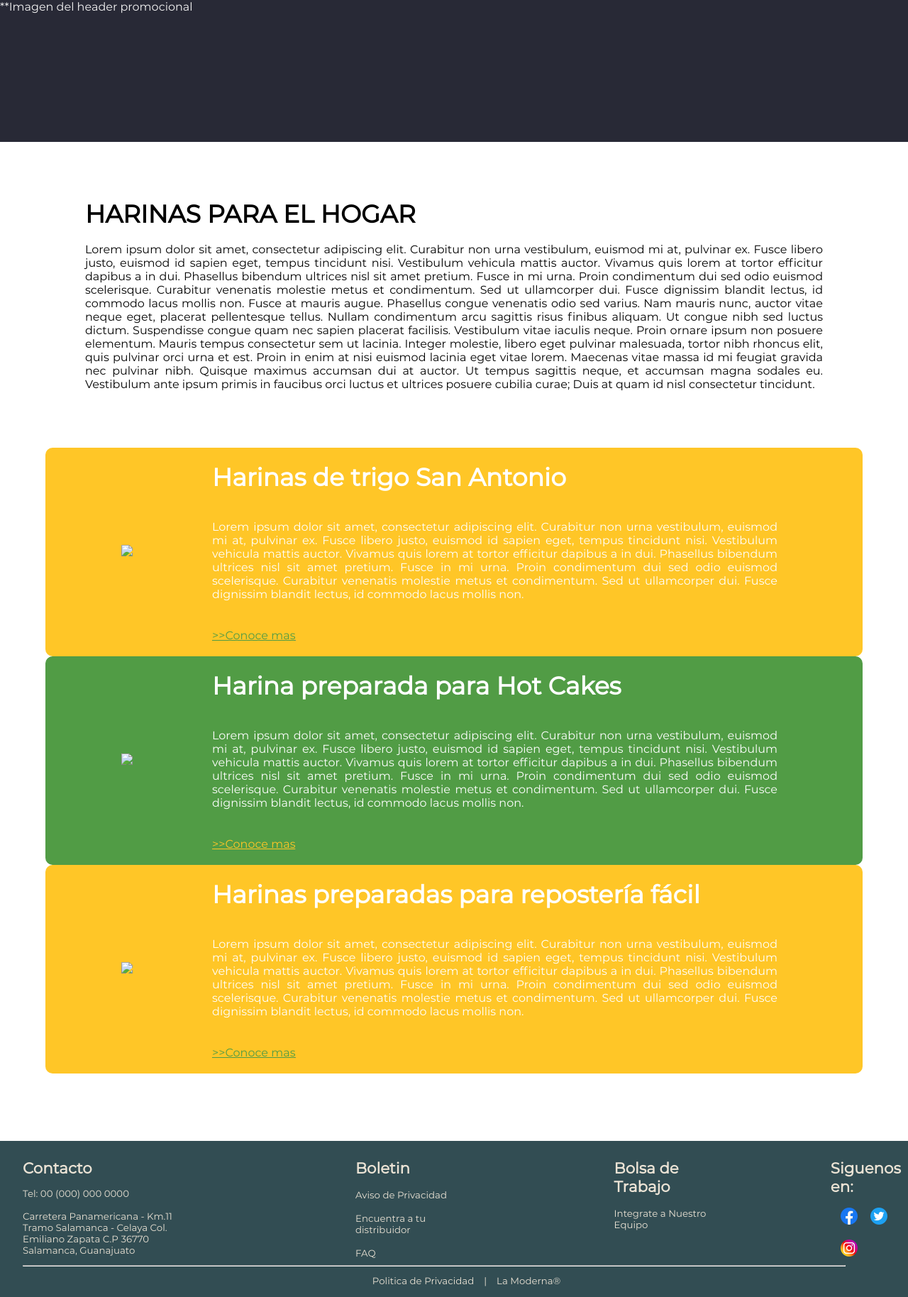
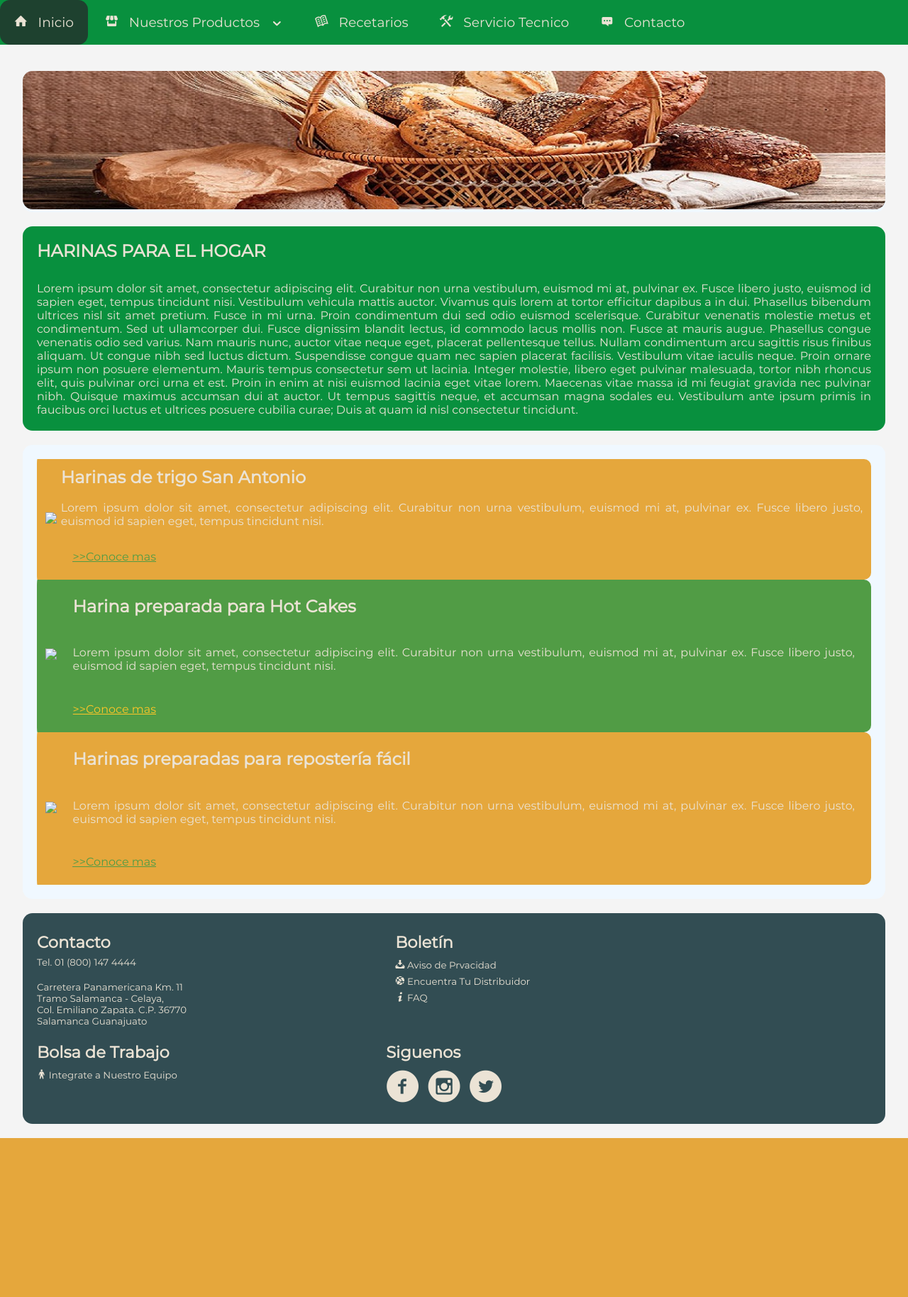
Before and after one commit to fabian994/primerDisenio, a PHP site: page /harinas_hogar.html in a window 1280 px wide. Shown: the whole page at 71% size. After the commit the page ends 1604 px from the top, so only its background shows below. Run offline with PHP 8.4, Linux system fonts and the light colour scheme; some libraries are stand-ins or nearby versions; some web fonts are replaced.

Commit message:
Actualizado harinas_hogar

```diff
--- a/harinas_hogar.html
+++ b/harinas_hogar.html
@@ -1,42 +1,89 @@
 <!DOCTYPE html>
-<html>
+<html lang="en">
 <head>
-	<meta charset = "UTF-8">
-    <meta http-equiv = "X-UA-Compatible" content = "IE=edge">
-    <meta name = "viewport" content = "width = device-width, height = device-height, initial-scale = 1.0, minimum-scale = 1.0">
-    <link rel="stylesheet" href="styles/harinas_para_hogar.css" type="text/css">
+    <meta charset="UTF-8">
+    <meta http-equiv="X-UA-Compatible" content="IE=edge">
+    <meta name="viewport" content="width=device-width, initial-scale=1.0">
+
+    <link href = "styles/harinas_para_hogar.css" rel = "stylesheet">
+    <link href = "styles/menu.css" rel = "stylesheet">
+    <link href = "styles/icons/fonts.css" rel = "stylesheet">
+
+    <script src = "scripts/jquery-latest.js"></script>
+    <script src = "scripts/encabezado.js"></script>
 
 	<title>Harinas para el hogar</title>
 </head>
 <body>
 
-	<section id = "header_image">
-        **Imagen del header promocional
-    </section>
+    <header class = "menu">
+        <div class = "menu_bar">
+            <a href = "#" class = "b_menu"><span class = "icon-menu"></span> Pirineos </a>
+        </div>
 
 
-    <section>
+        <!-- <span class = "img_banner">
+            <img src = "imagenes/pirineos_logo.png">
+        </span> -->
 
-    	<section class = "Harinas_descripcion">
-            <article>
-                <h2 class = "titulo26" style="color: black;"> HARINAS PARA EL HOGAR </h2><br>
-                <p style="color: black;">
+        <nav>
+
+            <ul>
+
+                <li><a href = "#"><span class = "icon-home"></span> Inicio </a></li>
+
+                <li class = "submenu">
+
+                    <a href = "#"><span class = "icon-shop"></span> Nuestros Productos <span class = "slide_icon icon-chevron-down"></span></a>
+                    <ul class = "children">
+                        <li><a href="#"> Harinas de Trigo <span class = "icon-bowl"></span> </a></li>
+                        <li><a href="#"> Harinas para el Hogar <span class = "icon-bowl"></span> </a></li>
+                        <li><a href="#"> Harinas Preparadas Tres Estrellas <span class = "icon-bowl"></span> </a></li>
+                        <li><a href="#"> Polvo para Hornear Tres Estrellas <span class = "icon-bowl"></span> </a></li>
+                        <li><a href="#"> Mejorantes RendiMix <span class = "icon-bowl"></span> </a></li>
+                        <li><a href="#"> Derivados del Trigo <span class = "icon-bowl"></span> </a></li>
+                    </ul>
+
+                </li>
+
+                <li><a href = "#"><span class = "icon-open-book"></span> Recetarios </a></li>
+                <li><a href = "#"><span class = "icon-tools"></span> Servicio Tecnico </a></li>
+                <li><a href = "#"><span class = "icon-typing"></span> Contacto </a></li>
+
+            </ul>
+        </nav>
+    </header>
+
+    <div class="container">
+
+    	<header class = "header">
+
+            <img id = "header_image" src = "imagenes/bread_banner.jpg">
+
+        </header>
+
+
+        <main class = "content">
+
+            <h2 id = "lineamientos_titulo"> HARINAS PARA EL HOGAR <br><br> </h2>
+            <p id = "lineamientos_descripcion">
                     Lorem ipsum dolor sit amet, consectetur adipiscing elit. Curabitur non urna vestibulum, euismod mi at, pulvinar ex. Fusce libero justo, euismod id sapien eget, tempus tincidunt nisi. Vestibulum vehicula mattis auctor. Vivamus quis lorem at tortor efficitur dapibus a in dui. Phasellus bibendum ultrices nisl sit amet pretium. Fusce in mi urna. Proin condimentum dui sed odio euismod scelerisque. Curabitur venenatis molestie metus et condimentum. Sed ut ullamcorper dui. Fusce dignissim blandit lectus, id commodo lacus mollis non.
 
                     Fusce at mauris augue. Phasellus congue venenatis odio sed varius. Nam mauris nunc, auctor vitae neque eget, placerat pellentesque tellus. Nullam condimentum arcu sagittis risus finibus aliquam. Ut congue nibh sed luctus dictum. Suspendisse congue quam nec sapien placerat facilisis. Vestibulum vitae iaculis neque. Proin ornare ipsum non posuere elementum. Mauris tempus consectetur sem ut lacinia. Integer molestie, libero eget pulvinar malesuada, tortor nibh rhoncus elit, quis pulvinar orci urna et est. Proin in enim at nisi euismod lacinia eget vitae lorem. Maecenas vitae massa id mi feugiat gravida nec pulvinar nibh. Quisque maximus accumsan dui at auctor. Ut tempus sagittis neque, et accumsan magna sodales eu. Vestibulum ante ipsum primis in faucibus orci luctus et ultrices posuere cubilia curae; Duis at quam id nisl consectetur tincidunt.
 
-                </p>
-            </article>
-        </section>
+            </p>
 
-        <section>
+        </main>
+
+
+        <div class="widget-1">
             <table class = "tabla_harinas_hogar">
-                <tr id="tabla_fila1">
+                <tr id="tabla_fila">
                     <td id="img_producto"><img src="https://via.placeholder.com/200"></td>
                     <td id="producto_descripcion">
-                        <h2 class = "titulo26" id="producto_descripcion"> Harinas de trigo San Antonio  </h2><br>
-                        <p id="producto_descripcion">
-                            Lorem ipsum dolor sit amet, consectetur adipiscing elit. Curabitur non urna vestibulum, euismod mi at, pulvinar ex. Fusce libero justo, euismod id sapien eget, tempus tincidunt nisi. Vestibulum vehicula mattis auctor. Vivamus quis lorem at tortor efficitur dapibus a in dui. Phasellus bibendum ultrices nisl sit amet pretium. Fusce in mi urna. Proin condimentum dui sed odio euismod scelerisque. Curabitur venenatis molestie metus et condimentum. Sed ut ullamcorper dui. Fusce dignissim blandit lectus, id commodo lacus mollis non.
+                        <h2> Harinas de trigo San Antonio  </h2><br>
+                        <p>
+                            Lorem ipsum dolor sit amet, consectetur adipiscing elit. Curabitur non urna vestibulum, euismod mi at, pulvinar ex. Fusce libero justo, euismod id sapien eget, tempus tincidunt nisi.
                         </p>
                         <br>
                         <a href="https://www.tres-estrellas.com/nuestros-productos/harina-de-trigo" target="_blank">
@@ -45,12 +92,12 @@
                     </td>
                 </tr>
 
-                <tr id="tabla_fila2">
+                <tr id="tabla_fila">
                     <td id="img_producto"><img src="https://via.placeholder.com/200"></td>
                     <td id="producto_descripcion">
                         <h2 class = "titulo26" id="producto_descripcion"> Harina preparada para Hot Cakes</h2><br>
                         <p id="producto_descripcion">
-                            Lorem ipsum dolor sit amet, consectetur adipiscing elit. Curabitur non urna vestibulum, euismod mi at, pulvinar ex. Fusce libero justo, euismod id sapien eget, tempus tincidunt nisi. Vestibulum vehicula mattis auctor. Vivamus quis lorem at tortor efficitur dapibus a in dui. Phasellus bibendum ultrices nisl sit amet pretium. Fusce in mi urna. Proin condimentum dui sed odio euismod scelerisque. Curabitur venenatis molestie metus et condimentum. Sed ut ullamcorper dui. Fusce dignissim blandit lectus, id commodo lacus mollis non.
+                            Lorem ipsum dolor sit amet, consectetur adipiscing elit. Curabitur non urna vestibulum, euismod mi at, pulvinar ex. Fusce libero justo, euismod id sapien eget, tempus tincidunt nisi.
                         </p>
                         <br>
                         <a href="https://www.tres-estrellas.com/nuestros-productos/hot-cakes" target="_blank">
@@ -59,12 +106,12 @@
                     </td>
                 </tr>
 
-                <tr id="tabla_fila1">
+                <tr id="tabla_fila">
                     <td id="img_producto"><img src="https://via.placeholder.com/200">
                     <td id="producto_descripcion">
                         <h2 class = "titulo26" id="producto_descripcion"> Harinas preparadas para repostería fácil</h2><br>
                         <p id="producto_descripcion">
-                            Lorem ipsum dolor sit amet, consectetur adipiscing elit. Curabitur non urna vestibulum, euismod mi at, pulvinar ex. Fusce libero justo, euismod id sapien eget, tempus tincidunt nisi. Vestibulum vehicula mattis auctor. Vivamus quis lorem at tortor efficitur dapibus a in dui. Phasellus bibendum ultrices nisl sit amet pretium. Fusce in mi urna. Proin condimentum dui sed odio euismod scelerisque. Curabitur venenatis molestie metus et condimentum. Sed ut ullamcorper dui. Fusce dignissim blandit lectus, id commodo lacus mollis non.
+                            Lorem ipsum dolor sit amet, consectetur adipiscing elit. Curabitur non urna vestibulum, euismod mi at, pulvinar ex. Fusce libero justo, euismod id sapien eget, tempus tincidunt nisi.
                         </p>
                         <br>
                         <a href="https://www.tres-estrellas.com/nuestros-productos/reposteria-facil" target="_blank">
@@ -73,91 +120,73 @@
                     </td>
                 </tr>
             </table>
+        </div>
 
 
-    </section><br><br><br><br><br>
-</section>
+        <footer class = "footer">
 
-    <footer>
+                <div class = "contact">
 
-        <section id = "footer_items">
+                    <ul>
+                        <li id = "contact">
 
-            <section id = "footer_items_1">
-                <p id = "contacto"> Contacto </p>
-                <p id = "contacto_descripcion">
-                    Tel: 00 (000) 000 0000 <br><br>
-                    Carretera Panamericana  - Km.11
-                    Tramo Salamanca - Celaya
-                    Col. Emiliano Zapata C.P 36770
-                    Salamanca, Guanajuato
-                </p>
-            </section>
+                            <ul>
+                                <li id = "footer_title"> Contacto </li>
+                                <li> Tel. 01 (800) 147 4444 </li>
+                                <li> <br>
+                                     Carretera Panamericana Km. 11      <br>
+                                     Tramo Salamanca - Celaya,          <br>
+                                     Col. Emiliano Zapata. C.P. 36770   <br>
+                                     Salamanca Guanajuato </li>
+                            </ul>
 
-            <section id = "footer_items_2">
-                <p id = "boletin"> Boletin </p>
+                        </li>
 
-                <a href="imagenes/1.txt" target = "_blank" style="text-decoration: none;">
-                    <p id = "boletin_links"> Aviso de Privacidad </p>
-                </a>
+                        <li id = "boletin">
 
-                <a href="imagenes/2.txt" style="text-decoration: none;">
-                    <p id = "boletin_links"> Encuentra a tu distribuidor </p>
-                </a>
+                            <ul>
+                                <li id = "footer_title"> Boletín </li>
 
-                <a href="imagenes/3.txt" style="text-decoration: none;">
-                    <p id = "boletin_links"> FAQ </p>
-                </a>
+                                <li><a href = "#"><span class = "icon-download"></span> Aviso de Prvacidad </a></li>
+                                <li><a href = "#"><span class = "icon-network"></span> Encuentra Tu Distribuidor </a></li>
+                                <li><a href = "#"><span class = "icon-info"></span> FAQ </a></li>
 
-            </section>
+                            </ul>
 
-            <section id = "footer_items_3">
-                <p id = "bolsa_trabajo"> Bolsa de Trabajo </p>
+                        </li>
 
-                <a href="imagenes/1.txt" target = "_blank" style="text-decoration: none;">
-                    <p id = "bolsa_trabajo_link"> Integrate a Nuestro Equipo </p>
-                </a>
+                        <li id = "bolsa_trabajo">
 
-            </section>
+                            <ul>
+                                <li id = "footer_title"> Bolsa de Trabajo </li>
 
-            <section id = "footer_items_4">
-                <p id = "siguenos"> Siguenos en: </p>
+                                <li><a href = "#"><span class = "icon-man"></span> Integrate a Nuestro Equipo </a></li>
 
-                <section id = "s_media">
+                            </ul>
 
-                    <a href="imagenes/1.txt" target = "_blank" style="text-decoration: none;">
-                        <img id = "fb_icon" src = "imagenes/facebook.png">
-                    </a>
+                        </li>
 
-                    <a href="imagenes/1.txt" target = "_blank" style="text-decoration: none;">
-                        <img id = "fb_icon" src = "imagenes/twitter.png">
-                    </a>
+                        <li id = "siguenos">
 
-                    <a href="imagenes/1.txt" target = "_blank" style="text-decoration: none;">
-                        <img id = "fb_icon" src = "imagenes/instagram.png">
-                    </a>
+                            <ul>
+                                <li id = "footer_title"> Siguenos </li>
 
-                </section>
+                                <ul class = "share_buttons_footer">
 
-            </section>
+                                    <li><a href = "#"><span class = "icon-facebook-with-circle"></span></a></li>
+                                    <li><a href = "#"><span class = "icon-instagram-with-circle"></span></a></li>
+                                    <li><a href = "#"><span class = "icon-twitter-with-circle"></span></a></li>
 
-        </section>
+                                </ul>
 
-        <hr style = "width: 90.5%;
-                    margin-left: 2.5%;">
+                            </ul>
 
-        <section id = "privacy">
-            <a href="imagenes/1.txt" target = "_blank" style="text-decoration: none;">
-                <p id = "privacy_adv"> Politica de Privacidad</p>
-            </a>
+                        </li>
 
-            <p id = "privacy_adv"> &nbsp; &nbsp; | &nbsp; &nbsp;</p>
+                    </ul>
 
-            <a href="imagenes/1.txt" target = "_blank" style="text-decoration: none;">
-                <p id = "privacy_adv"> La Moderna® </p>
-            </a>
-        </section>
-
-    </footer>
-
+                </div>
+        </footer>
+    </div>
 </body>
 </html>
--- a/styles/harinas_para_hogar.css
+++ b/styles/harinas_para_hogar.css
@@ -1,82 +1,98 @@
-
 @font-face {
     font-family: Montserrat;
     src: url(Montserrat-Regular.otf);
 }
 
-*{
-    margin: 0%;
-    padding: 0%;
+* {
+    margin: 0;
+    padding: 0;
     font-family: Montserrat;
 }
 
-p{
-    font-family: Montserrat;
-    color: white ;
+.menu {
+    position: fixed;
+    padding: 0;
+    margin: 0;
 }
 
-.titulo26{
-    font-family: Montserrat;
-    color: white;
-    font-size: 26pt;
+body {
+    background-color: #F4F4F4;
 }
 
-.body{
-    padding-left: 120px;
-    padding-top: 80px;
-    padding-bottom: 80px;
+/* CONTENEDOR - ENGLOBA TODA LA PAGINA */
+
+.container {
+    width: 95%;
+    padding-top: 100px;
+    margin: 20px auto;
+    margin-top: 0;
+    display: grid;
+    gap: 20px;
+    grid-template-columns: auto;
+    grid-template-rows: repeat(4, auto);
+
+    grid-template-areas: "header"
+                         "content"
+                         "widget-1"
+                         "footer";
 }
 
-#header_image{
-    background-color: #282936;
-    color: whitesmoke;
-    width: 100%;
-    height: 200px;
+/* CLASES DEL CONTENEDOR - CADA UNA DE ELLAS */
+
+.container div,
+.container .header,
+.container .content,
+.container .footer {
+    background-color: aliceblue;
+    padding: 20px;
+    border-radius: 14px;
 }
 
-#nav_bar{
-    width: 400px;
-    height: 1459px;
-    background-color: #519C45;
-    position: absolute;
-    right: 0px;
+/* HEADER DE LA PAGINA */
+
+.container .header {
+    color: aliceblue;
+    grid-area: header;
+    padding: 0px;
 }
 
-.Harinas_descripcion{
+/* IMAGEN DEL HEADER */
 
-    text-align: justify;
-    padding-left: 120px;
-    padding-right: 120px;
-    padding-top: 80px;
-    padding-bottom: 80px;
+.container .header #header_image {
+    width: 100%;
+    border-radius: 14px;
 }
 
-.harinas_hogar{
-    display: inline-flex;
-    text-align: center;
-    height: 225px;
-    width: 100%;
-    padding-top: 25px;
-    padding-bottom: 25px;
-    padding-left: 10%;
-    align-content: center;
+/* CONTENIDO - ENGLOBA EL CONTENIDO PRINCIPAL */
+
+.container .content {
+    grid-area: content;
+    background-color: #08903E;
+    color: #EBE3D5;
+    text-align: justify;
+}
+
+/* WIDGET 1 - SOLO EL PRIMER WIDGET */
+
+.container .widget-1 {
+    color: #EBE3D5;
+    grid-area: widget-1;
 }
 
 .tabla_harinas_hogar{
     margin: 0 auto;
     border-collapse: collapse;
-    padding-left: 10%;
-    width: 90%;
+    width: 100%;
 
 }
 
-#tabla_fila1{
+#tabla_fila:nth-of-type(odd){
 
     border-radius: 10px;
-    background-color: #ffc627;
+    background-color: #E5A73C;
 }
 
-#tabla_fila2{
+#tabla_fila{
 
     border-radius: 10px;
     background-color: #519C45;
@@ -84,168 +100,227 @@ p{
 
 #img_producto{
 
-    border-radius: 10px 0px 0px 10px;
+    border-radius: 4% 0% 0% 4%;
     padding-left: 1%;
     padding-top: 0.5%;
     padding-bottom: 0.5%;
-    padding-right: 0.5%;
-    width: 225px;
-
+    padding-right: 1%;
     text-align: center;
-    vertical-align: middle;
-    border-right: 0px;
 }
 
 #producto_descripcion{
 
-    border-radius: 0px 10px 10px 0px;
+    border-radius: 0% 10px 10px 0%;
     text-align: justify;
     vertical-align: middle;
-    padding-left: 0.5%;
-    padding-right: 60px;
-    padding-top: 10px;
-    padding-bottom: 10px;
+    padding-left: 1.5%;
+    padding-right: 1%;
+    padding-top: 1%;
+    padding-bottom: 1%;
 }
 
-.Boton_conoceMas{ /*Tiene link a sitio externo tres estrellas */
-    background: #519C45;
-    color: white;
-    font-size: 14pt;
-    font-weight: bold;
-    width: 160px;
-    height: 28px;
-    padding: 0;
-    border: none
+/* FOOTER - ENGLOBA TODO EL FOOTER */
+
+.container .footer {
+    background-color: #324D53;
+    color: #EBE3D5;
+    grid-area: footer;
 }
 
-.Boton_conoceMas:hover{
-    background: white;
-    color: #519C45;
+.container .footer div {
+    padding: 0;
+    background-color: transparent;
+}
+
+.container .footer .contact #contact,
+.container .footer .contact #boletin,
+.container .footer .contact #bolsa_trabajo,
+.container .footer .contact #siguenos {
+    display: inline-flex;
+    font-size: 14pt;
+}
+
+/* -------------------------------------------------------------------------------- */
+
+/* ELEMENTO - CONTACTO */
+
+.container .footer .contact #contact {
+    padding-right: 290px;
+    /* 370 defualt */
+    padding-bottom: 15px;
+}
+
+/* ELEMENTO - TITULO CONTACTO */
+
+.container .footer .contact #contact ul #footer_title {
+    font-size: 17pt;
+    font-weight: bold;
+    list-style: none;
+    padding-bottom: 3px;
 }
 
 
-#items{
-    padding-left: 36px;
+/* ELEMENTO - INFORMACION CONTACTO */
+
+.container .footer .contact #contact ul li {
+    font-size: 10pt;
+    list-style: none;
+    padding-top: 3px;
 }
 
-footer{
-    width: 100%;
-    height: 220px;
-    background-color: #324D53;
-    z-index: 1;
-    position: relative;
+/* -------------------------------------------------------------------------------- */
+
+/* ELEMENTO - BOLETIN */
+
+.container .footer .contact #boletin {
+    padding-right: 290px;
+    padding-bottom: 15px;
+}
+
+/* ELEMENTO - TITULO BOLETIN */
+
+.container .footer .contact #boletin ul #footer_title {
+    font-size: 17pt;
+    font-weight: bold;
+    list-style: none;
+    padding-bottom: 3px;
+}
+
+/* ELEMENTO - INFORMACION BOLETIN */
+
+.container .footer .contact #boletin ul li {
+    font-size: 10pt;
+    list-style: none;
+    padding-top: 7px;
+}
+
+.container .footer .contact #boletin ul li a {
+    color: #EBE3D5;
+    text-decoration: none;
+}
+
+/* -------------------------------------------------------------------------------- */
+
+/* ELEMENTO - BOLETIN */
+
+.container .footer .contact #bolsa_trabajo {
+    padding-right: 290px;
+    padding-bottom: 15px;
+}
+
+/* ELEMENTO - TITULO BOLSA DE TRABAJO */
+
+.container .footer .contact #bolsa_trabajo ul #footer_title {
+    font-size: 17pt;
+    font-weight: bold;
+    list-style: none;
+    padding-bottom: 3px;
+}
+
+/* ELEMENTO - INFORMACION BOLSA DE TRABAJO */
+
+.container .footer .contact #bolsa_trabajo ul li {
+    font-size: 10pt;
+    list-style: none;
+    padding-top: 7px;
+}
+
+.container .footer .contact #bolsa_trabajo ul li a {
+    color: #EBE3D5;
+    text-decoration: none;
+}
+
+/* -------------------------------------------------------------------------------- */
+
+/* ELEMENTO - SIGUENOS EN */
+
+.container .footer .contact #siguenos {
+    padding-right: 0px;
+    padding-bottom: 0px;
+}
+
+/* ELEMENTO - TITULO SIGUENOS EN */
+
+.container .footer .contact #siguenos ul #footer_title {
+    font-size: 17pt;
+    font-weight: bold;
+    list-style: none;
+    padding-bottom: 3px;
+}
+
+/* ELEMENTO - INFORMACION SIGUENOS EN */
+
+.container .footer .contact #siguenos ul li {
+    font-size: 10pt;
+    list-style: none;
+    padding-top: 7px;
+}
+
+.container .footer .contact #siguenos ul .share_buttons_footer li {
+    display: inline-block;
+    padding-right: 7px;
+}
+
+.container .footer .contact #siguenos ul li a {
+    color: #EBE3D5;
+    text-decoration: none;
+    font-size: 35pt;
+}
+
+/* MEDIA QUIERY - DISPOSITIVOS CON UN ANCHO MAXIMO DE 768 (1180 op) PIXELES */
+
+@media screen and (max-width: 1180px) {
+
+    .container {
+
+        grid-template-areas: "header header header"
+                             "content content content"
+                             "content2 content2 content2"
+                             "widget-1 widget-1 widget-1"
+                             "widget-2 widget-2 widget-2"
+                             "sidebar sidebar sidebar"
+                             "footer footer footer";
+
+
+    }
+
+    .container .sidebar div {
+        background-color: transparent;
+        padding: 0;
+        /* CONTROL DEL ESPACIADO ENTRE LOS ELEMENTOS DE LA SIDEBAR */
+        padding-bottom: 50px;
+    }
 
 }
 
-#footer_items{
-    padding-top: 25px;
-    padding-left: 2.5%;
-    height: 150px;
-    display: inline-flex;
-}
 
-#contacto{
-    font-size: 16pt;
-    color: #EBE3D5;
-    font-weight: bold;
-}
+@media only screen and (max-width: 1180px)  {
 
-#contacto_descripcion{
-    font-size: 10pt;
-    color: #EBE3D5;
-    font-weight: lighter;
-    width: 252px;
-    height: 134px;
-    padding-top: 15px;
-}
+  /* Force table to not be like tables anymore */
+  .tabla_harinas_hogar, #img_producto, #producto_descripcion {
+    display: block;
+  }
 
-#footer_items_2{
-    padding-left: 140px;
-}
+  #img_producto, #producto_descripcion {
+    /* Behave  like a "row" */
+    border: none;
+    position: relative;
+    padding-left: 5%;
+    padding-right: 5%;
+    padding-top: 2%;
+    padding-bottom: 2;
+  }
 
-#footer_items_3{
-    padding-left: 140px;
-}
-
-#footer_items_4{
-    padding-left: 80px;
-}
-
-#boletin{
-    font-size: 16pt;
-    color: #EBE3D5;
-    font-weight: bold;
-    padding-left: 77px;
-}
-
-#boletin_links{
-    font-size: 10pt;
-    color: #EBE3D5;
-    font-weight: lighter;
-    padding-top: 17px;
-    padding-left: 77px;
-}
-
-#bolsa_trabajo{
-    font-size: 16pt;
-    color: #EBE3D5;
-    font-weight: bold;
-    padding-left: 77px;
-}
-
-#bolsa_trabajo_link{
-    font-size: 10pt;
-    color: #EBE3D5;
-    font-weight: lighter;
-    padding-top: 17px;
-    padding-left: 77px;
-}
-
-#siguenos{
-    font-size: 16pt;
-    color: #EBE3D5;
-    font-weight: bold;
-    padding-left: 77px;
-}
-
-#s_media{
-    padding-left: 77px;
-}
+  #img_producto:before {
+    /* Now like a table header */
+    position: absolute;
+    /* Top/left values mimic padding */
+    padding-left: 2px;
+    padding-right: 2px;
+    width: 45%;
+    padding-right: 10px;
+    white-space: nowrap;
+  }
 
 
-#fb_icon{
-    display: inline-flex;
-    padding-top: 17px;
-    padding-left: 14px;
 }
-
-#footer_line{
-    width: 85%;
-    height: 1px;
-    background-color: #EBE3D5;
-    border-radius: 25px;
-    margin-left: 8%;
-}
-
-#privacy{
-    margin-left: 41%;
-    display: inline-flex;
-}
-
-#privacy_adv{
-    text-align: center;
-    padding-top: 12px;
-    font-size: 10pt;
-    color: #EBE3D5;
-    font-weight: lighter;
-}
-
-#share{
-    padding-top: 70px;
-    font-weight: bold;
-    font-size: 30px;
-    color: #EBE3D5;
-    width: 164px;
-    padding-left: 17px;
-    height: 50px;
-}
```
